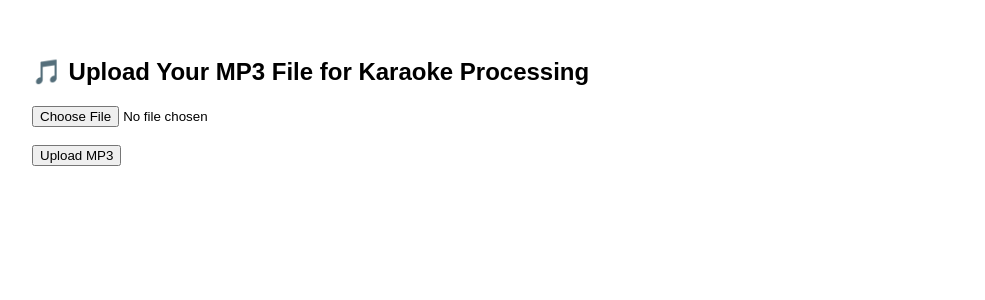
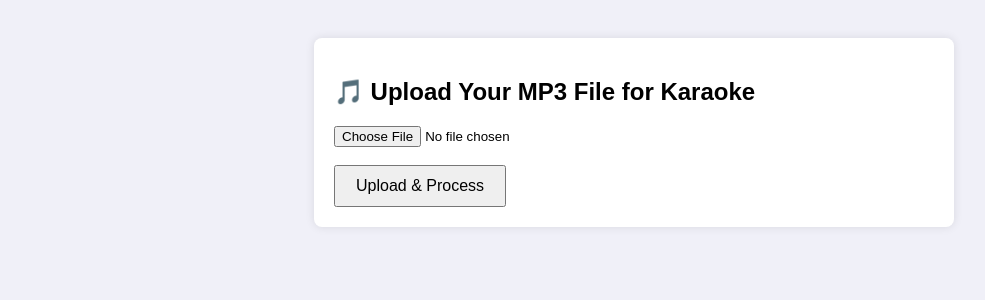
Before and after one commit to guru4359/Karaoke-Mp3final, a Flask app: page / in a window 1280 px wide. Shown: the top 300 px of the page, without its empty margins (6-991 px from the left). Run offline with Flask 3, Linux system fonts and the light colour scheme.

Commit message:
Add files via upload

```diff
--- a/app.py
+++ b/app.py
@@ -10,7 +10,7 @@ os.makedirs(app.config['UPLOAD_FOLDER'], exist_ok=True)
 
 @app.route('/')
 def index():
-    return render_template('index.html')
+    return render_template('index.html', output_url=None)
 
 @app.route('/upload', methods=['POST'])
 def upload():
@@ -24,10 +24,12 @@ def upload():
         return redirect(url_for('index'))
 
     filename = secure_filename(file.filename)
-    filepath = os.path.join(app.config['UPLOAD_FOLDER'], f"{uuid.uuid4()}_{filename}")
+    unique_name = f"{uuid.uuid4()}_{filename}"
+    filepath = os.path.join(app.config['UPLOAD_FOLDER'], unique_name)
     file.save(filepath)
+    return render_template('index.html', output_url=url_for('download_file', filename=unique_name))
+
+@app.route('/download/<filename>')
+def download_file(filename):
+    filepath = os.path.join(app.config['UPLOAD_FOLDER'], filename)
     return send_file(filepath, as_attachment=True)
-
-if __name__ == "__main__":
-    port = int(os.environ.get("PORT", 5000))
-    app.run(host="0.0.0.0", port=port)
--- a/render.yaml
+++ b/render.yaml
@@ -1,6 +1,6 @@
 services:
   - type: web
-    name: karaoke-mp3-final
+    name: karaoke-mp3-ui
     env: python
     buildCommand: "pip install -r requirements.txt"
     startCommand: "gunicorn app:app"
--- a/templates/index.html
+++ b/templates/index.html
@@ -1,16 +1,28 @@
 <!DOCTYPE html>
 <html>
-<head><title>Karaoke MP3 Upload</title></head>
-<body style="font-family:sans-serif; padding:30px;">
-<h2>🎵 Upload Your MP3 File for Karaoke Processing</h2>
-{% with messages = get_flashed_messages() %}
-  {% for msg in messages %}
-    <p style="color:red;">{{ msg }}</p>
-  {% endfor %}
-{% endwith %}
-<form method="POST" action="/upload" enctype="multipart/form-data">
-  <input type="file" name="audio_file" accept=".mp3" required><br><br>
-  <button type="submit">Upload MP3</button>
-</form>
+<head>
+  <title>Karaoke MP3 Upload</title>
+  <style>
+    body { font-family: sans-serif; padding: 30px; background: #f0f0f8; }
+    .container { background: white; padding: 20px; border-radius: 8px; max-width: 600px; margin: auto; box-shadow: 0 0 10px rgba(0,0,0,0.1); }
+    .output { margin-top: 20px; }
+    .button { padding: 10px 20px; font-size: 16px; }
+  </style>
+</head>
+<body>
+  <div class="container">
+    <h2>🎵 Upload Your MP3 File for Karaoke</h2>
+    <form method="POST" action="/upload" enctype="multipart/form-data">
+      <input type="file" name="audio_file" accept=".mp3" required><br><br>
+      <button class="button" type="submit">Upload & Process</button>
+    </form>
+
+    {% if output_url %}
+    <div class="output">
+      <p>✅ Your karaoke track is ready:</p>
+      <a class="button" href="{{ output_url }}">Download Karaoke MP3</a>
+    </div>
+    {% endif %}
+  </div>
 </body>
 </html>
```
